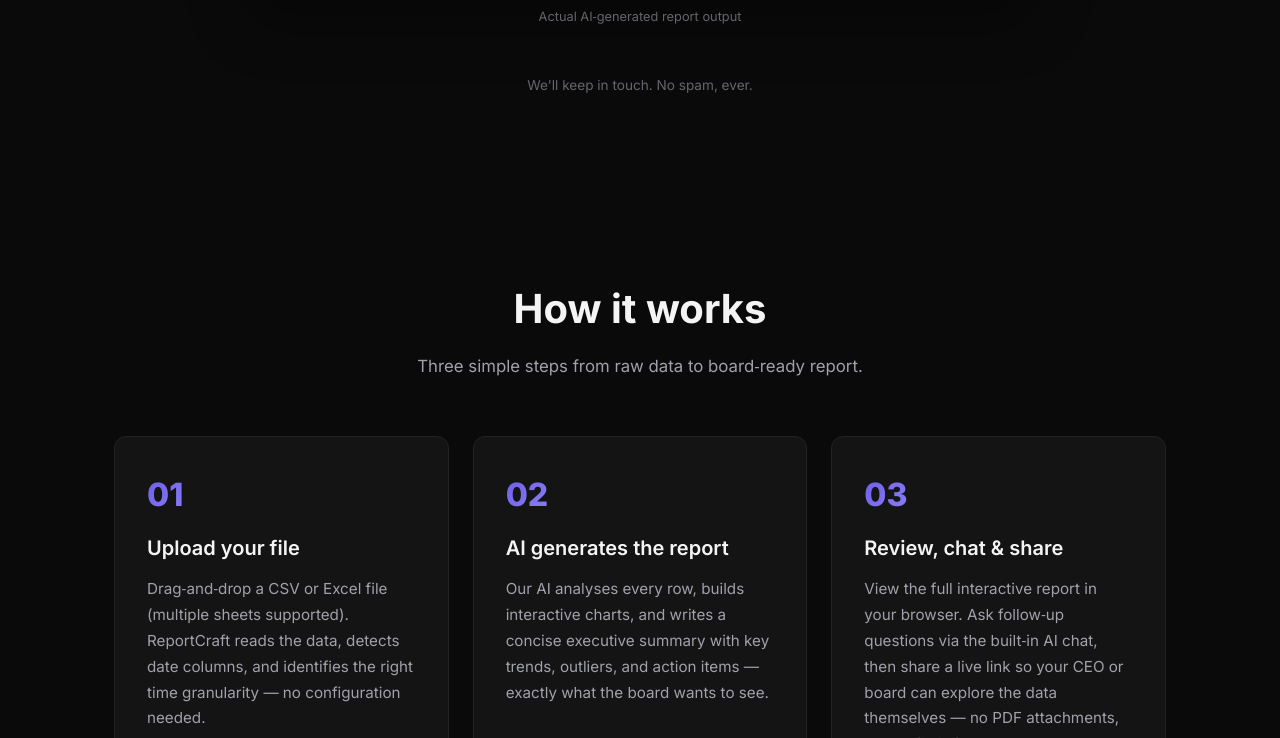
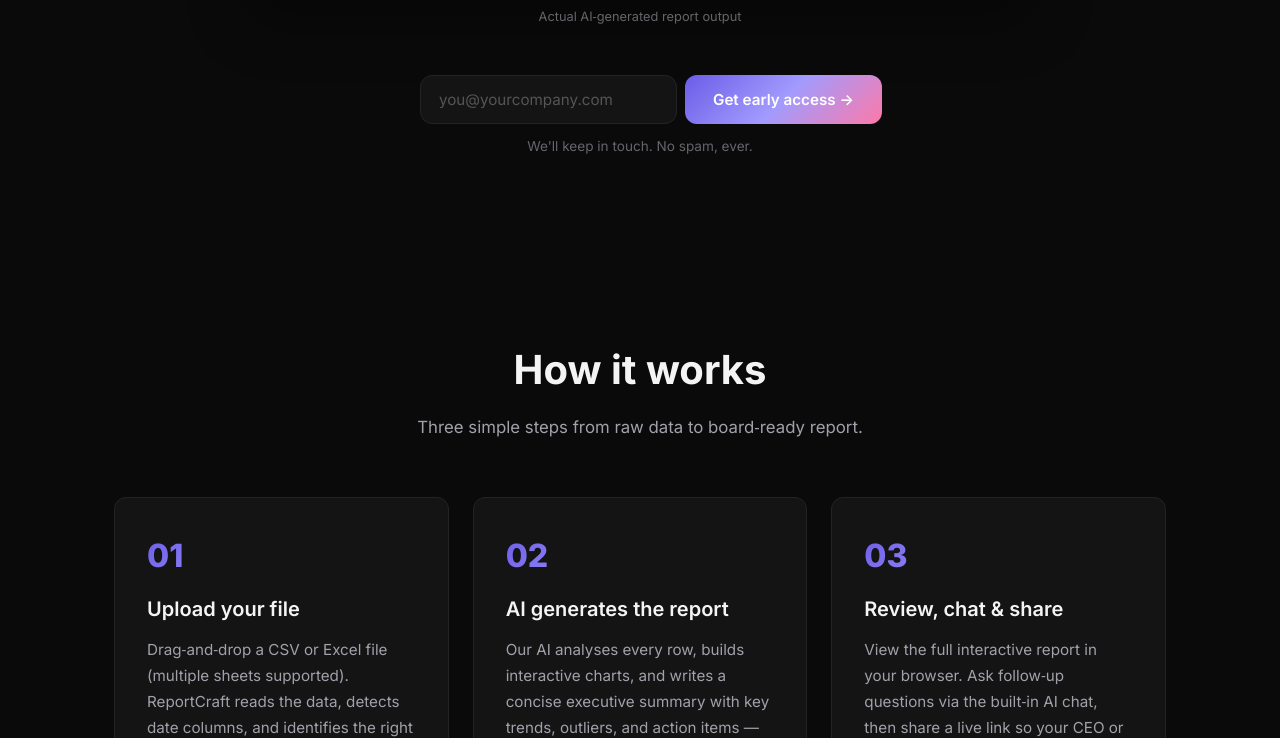
Before and after one commit to bt-sudo69/reportcraft-monorepo, a plain HTML site: page index.html in a window 1280 px wide. Shown: the part 897-1635 px from the top of the page. Drawn offline with Linux system fonts and the light colour scheme.

Commit message:
feat: replace MailerLite embed with native-styled form + JSONP submission

```diff
--- a/index.html
+++ b/index.html
@@ -79,8 +79,11 @@
       </div>
 
       <!-- Email capture -->
-            <div class="ml-embedded" data-form="jpdYeF"></div>
-      <p class="form-note">We'll keep in touch. No spam, ever.</p>
+      <form id="email-form" class="email-form" onsubmit="return submitToMailerLite(this)">
+        <input type="email" id="email" name="email" placeholder="you@yourcompany.com" required />
+        <button type="submit" id="ml-submit-btn">Get early access →</button>
+      </form>
+      <p class="form-note" id="ml-message">We'll keep in touch. No spam, ever.</p>
     </div>
   </section>
 
@@ -114,11 +117,11 @@
     <div class="container">
       <h2>Ready to try it?</h2>
       <p>Join the early‑access waitlist. First month free, no credit card required.</p>
-      <form id="email-form-2" class="email-form">
+      <form id="email-form-2" class="email-form" onsubmit="return submitToMailerLite(this)">
         <input type="email" id="email-2" name="email" placeholder="you@yourcompany.com" required />
         <button type="submit">Get early access →</button>
       </form>
-      <p class="form-note">We'll keep in touch. No spam, ever.</p>
+      <p class="form-note" id="ml-message">We'll keep in touch. No spam, ever.</p>
     </div>
   </section>
 
@@ -130,5 +133,57 @@
   </footer>
 
   <script src="script.js"></script>
+<script>
+// MailerLite subscription handler - submits via JSONP, looks native
+function submitToMailerLite(form) {
+  var email = form.querySelector('input[type="email"]').value;
+  var btn = form.querySelector('button[type="submit"]');
+  var msg = document.getElementById('ml-message');
+  if (msg) msg.textContent = '';
+
+  if (!email || !email.includes('@')) {
+    if (msg) { msg.textContent = 'Please enter a valid email address.'; msg.style.color = '#ef4444'; }
+    return false;
+  }
+
+  btn.disabled = true;
+  btn.textContent = 'Submitting…';
+
+  // Create a JSONP script element for cross-origin submission
+  var script = document.createElement('script');
+  var callbackName = 'ml_cb_' + Date.now();
+  window[callbackName] = function(response) {
+    delete window[callbackName];
+    btn.disabled = false;
+    btn.textContent = 'Get early access →';
+    if (response && response.success) {
+      if (msg) {
+        msg.textContent = 'Thanks! Check your inbox to confirm your subscription.';
+        msg.style.color = '#22c55e';
+      }
+      form.querySelector('input[type="email"]').value = '';
+    } else {
+      if (msg) {
+        msg.textContent = 'Something went wrong. Please try again.';
+        msg.style.color = '#ef4444';
+      }
+    }
+  };
+
+  script.src = 'https://assets.mailerlite.com/jsonp/2475854/forms/191513483980834753/subscribe?callback=' + callbackName +
+    '&fields[email]=' + encodeURIComponent(email) + '&ml-submit=1';
+  script.onerror = function() {
+    delete window[callbackName];
+    btn.disabled = false;
+    btn.textContent = 'Get early access →';
+    if (msg) {
+      msg.textContent = 'Network error. Please try again.';
+      msg.style.color = '#ef4444';
+    }
+  };
+  document.body.appendChild(script);
+  return false; // prevent default form submission
+}
+</script>
 </body>
 </html>
```
